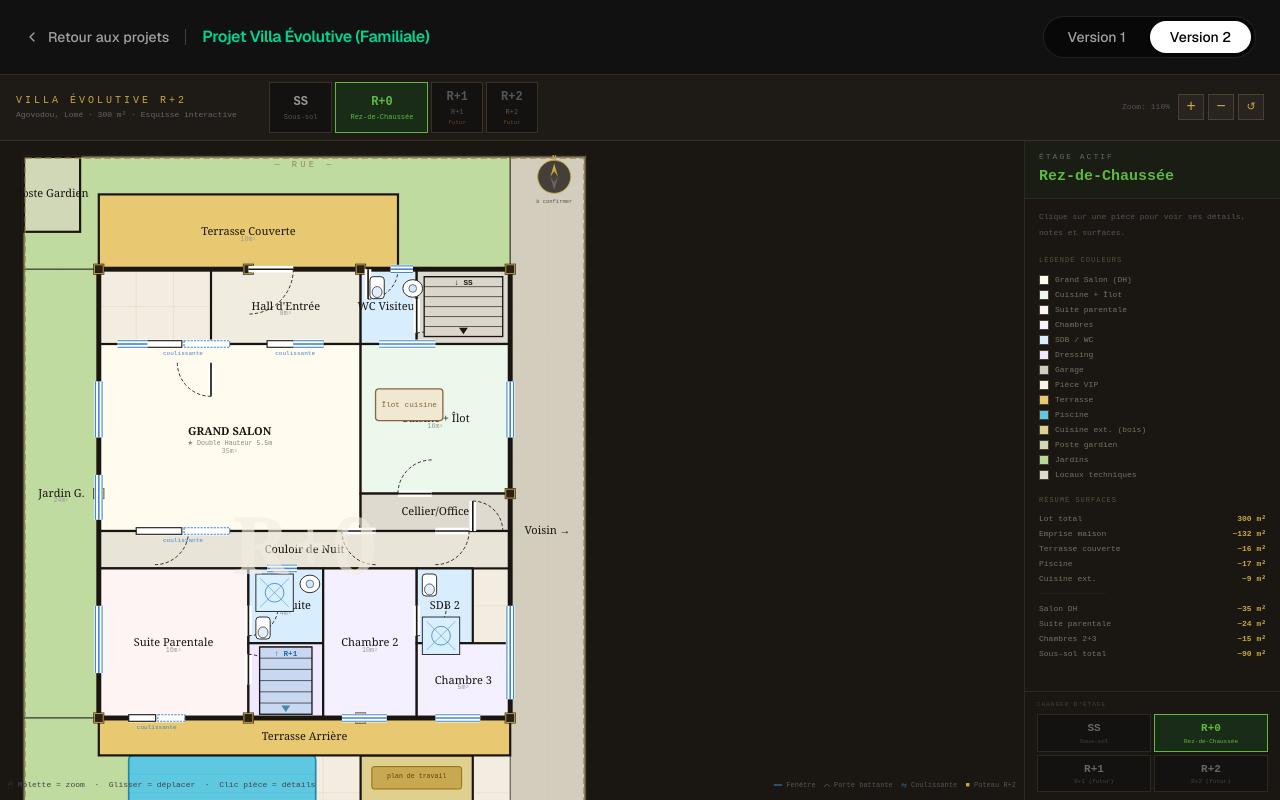
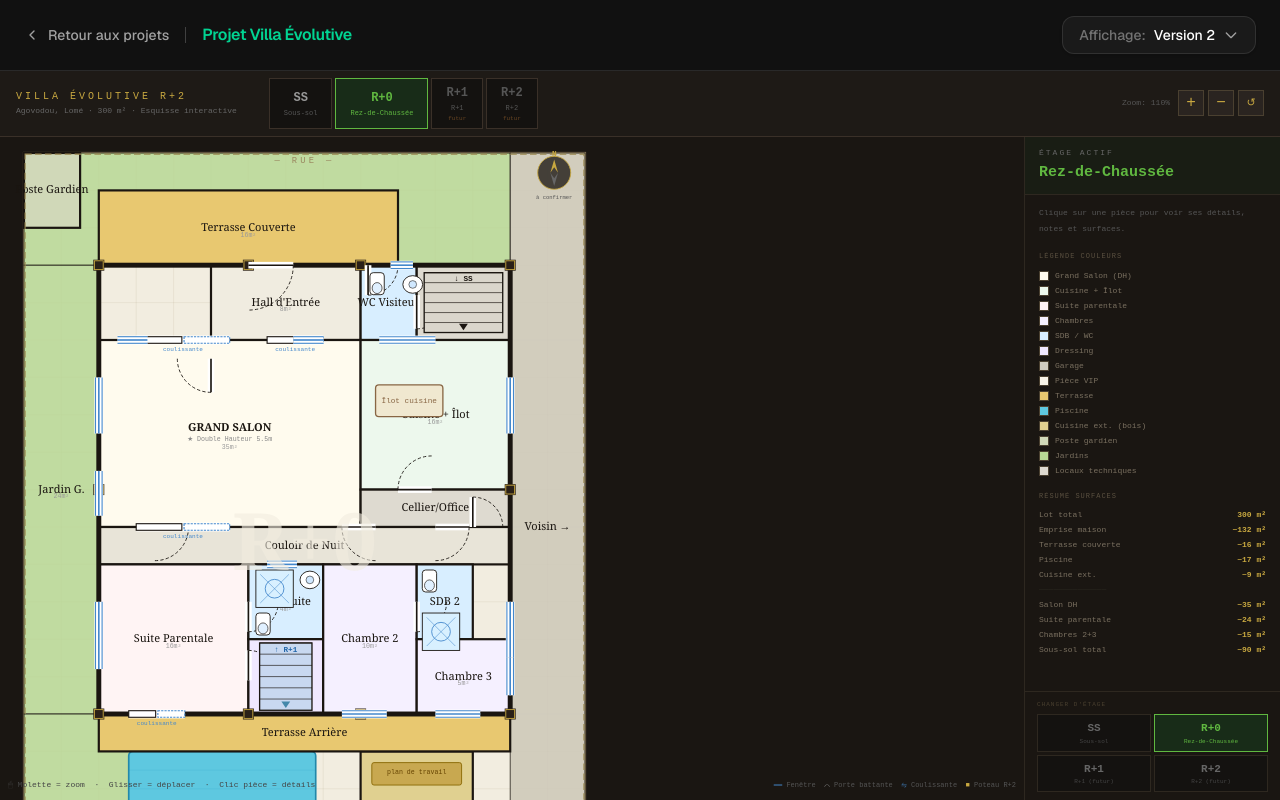
Before and after one commit to fless-lab/immor, a Next.js app: page /familiale in a window 1280 px wide. Built offline with nearby package versions, Linux system fonts and the light colour scheme.

Commit message:
feat: changed version switch

```diff
--- a/app/familiale/page.tsx
+++ b/app/familiale/page.tsx
@@ -1,12 +1,33 @@
 "use client";
 
-import { useState } from "react";
+import { useState, useRef, useEffect } from "react";
 import Link from "next/link";
 import V1 from "./V1";
 import V2 from "./V2";
 
 export default function FamilialeProjectPage() {
   const [version, setVersion] = useState<"v1" | "v2">("v2");
+  const [isDropdownOpen, setIsDropdownOpen] = useState(false);
+  const dropdownRef = useRef<HTMLDivElement>(null);
+
+  // Define available versions here to easily add V3, V4...
+  const versions = [
+    { id: "v1", label: "Version 1", desc: "Plan RDC Esquisse" },
+    { id: "v2", label: "Version 2", desc: "Plan R+2 Détaillé" },
+  ];
+
+  const currentVersion = versions.find(v => v.id === version) || versions[1];
+
+  // Close dropdown when clicking outside
+  useEffect(() => {
+    function handleClickOutside(event: MouseEvent) {
+      if (dropdownRef.current && !dropdownRef.current.contains(event.target as Node)) {
+        setIsDropdownOpen(false);
+      }
+    }
+    document.addEventListener("mousedown", handleClickOutside);
+    return () => document.removeEventListener("mousedown", handleClickOutside);
+  }, []);
 
   return (
     <div className="h-screen bg-[#0a0a0a] text-neutral-50 font-sans flex flex-col overflow-hidden">
@@ -17,32 +38,61 @@ export default function FamilialeProjectPage() {
             <svg width="16" height="16" viewBox="0 0 24 24" fill="none" stroke="currentColor" strokeWidth="2" strokeLinecap="round" strokeLinejoin="round"><path d="m15 18-6-6 6-6"/></svg>
             Retour aux projets
           </Link>
-          <div className="h-4 w-px bg-white/20" />
-          <h1 className="text-base font-semibold tracking-tight text-emerald-400">Projet Villa Évolutive (Familiale)</h1>
+          <div className="hidden sm:block h-4 w-px bg-white/20" />
+          <h1 className="hidden sm:block text-base font-semibold tracking-tight text-emerald-400">Projet Villa Évolutive</h1>
         </div>
 
-        {/* Toggle */}
-        <div className="flex items-center gap-1 bg-black/50 p-1 rounded-full border border-white/10">
+        {/* Version Selector Dropdown */}
+        <div className="relative" ref={dropdownRef}>
           <button
-            onClick={() => setVersion("v1")}
-            className={`px-5 py-1.5 rounded-full text-sm font-medium transition-all ${
-              version === "v1"
-                ? "bg-white text-black shadow-sm"
-                : "text-neutral-400 hover:text-white"
-            }`}
+            onClick={() => setIsDropdownOpen(!isDropdownOpen)}
+            className="flex items-center gap-2 px-4 py-2 rounded-xl bg-[#1a1a1a] border border-white/10 hover:border-emerald-500/50 hover:bg-[#222222] transition-all text-sm font-medium text-white shadow-sm focus:outline-none focus:ring-2 focus:ring-emerald-500/50"
           >
-            Version 1
+            <span className="text-neutral-500 hidden sm:inline-block">Affichage:</span>
+            <span>{currentVersion.label}</span>
+            <svg className={`w-4 h-4 text-neutral-400 transition-transform duration-200 ${isDropdownOpen ? "rotate-180" : ""}`} fill="none" viewBox="0 0 24 24" stroke="currentColor" strokeWidth={2}>
+              <path strokeLinecap="round" strokeLinejoin="round" d="M19 9l-7 7-7-7" />
+            </svg>
           </button>
-          <button
-            onClick={() => setVersion("v2")}
-            className={`px-5 py-1.5 rounded-full text-sm font-medium transition-all ${
-              version === "v2"
-                ? "bg-white text-black shadow-sm"
-                : "text-neutral-400 hover:text-white"
-            }`}
-          >
-            Version 2
-          </button>
+
+          {/* Dropdown Menu */}
+          {isDropdownOpen && (
+            <div className="absolute right-0 mt-2 w-64 rounded-xl bg-[#1a1a1a] border border-white/10 shadow-2xl py-1 z-50 overflow-hidden backdrop-blur-xl origin-top-right animate-in fade-in slide-in-from-top-2 duration-200">
+              <div className="px-3 py-2 border-b border-white/5 bg-[#111]">
+                <span className="text-xs font-semibold text-neutral-500 uppercase tracking-wider">Versions Disponibles</span>
+              </div>
+
+              {versions.map((v) => (
+                <button
+                  key={v.id}
+                  onClick={() => {
+                    setVersion(v.id as "v1" | "v2");
+                    setIsDropdownOpen(false);
+                  }}
+                  className={`w-full text-left px-4 py-3 flex items-center justify-between transition-colors ${
+                    version === v.id
+                      ? "bg-emerald-500/10 text-emerald-400"
+                      : "text-neutral-300 hover:bg-white/5"
+                  }`}
+                >
+                  <div>
+                    <div className={`text-sm ${version === v.id ? "font-semibold" : "font-medium"}`}>
+                      {v.label}
+                    </div>
+                    <div className={`text-xs mt-0.5 ${version === v.id ? "text-emerald-500/70" : "text-neutral-500"}`}>
+                      {v.desc}
+                    </div>
+                  </div>
+
+                  {version === v.id && (
+                    <svg className="w-4 h-4" fill="none" viewBox="0 0 24 24" stroke="currentColor" strokeWidth={2.5}>
+                      <path strokeLinecap="round" strokeLinejoin="round" d="M5 13l4 4L19 7" />
+                    </svg>
+                  )}
+                </button>
+              ))}
+            </div>
+          )}
         </div>
       </header>
 
```
